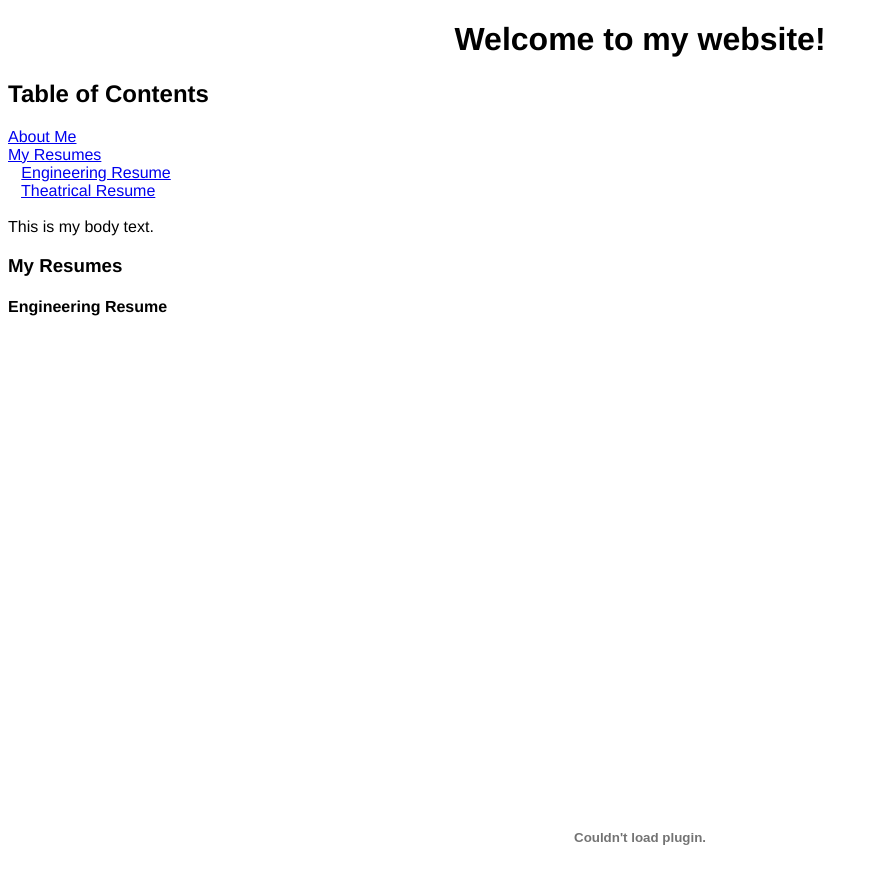
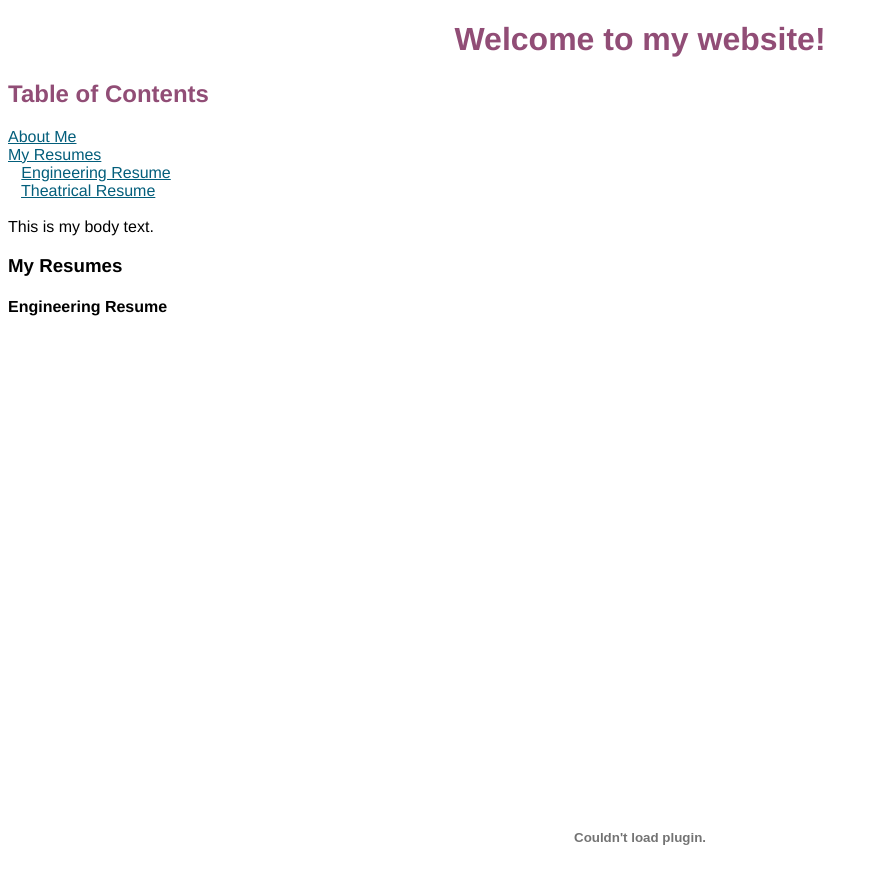
Before and after one commit to jmlipkin/jmlipkin.github.io, a plain HTML site: page index.html in a window 1280 px wide. Shown: the top 884 px of the page, without its empty margins (0-878 px from the left). Drawn offline with Linux system fonts and the light colour scheme.

```diff
--- a/index.html
+++ b/index.html
@@ -9,9 +9,11 @@
 </head>
 
 <body>
+    <header>
         <h1>
             Welcome to my website!
         </h1>
+
         <h2> Table of Contents </h2>
         <a href="about.html"> About Me</a> <br>
         <a href="#resume"> My Resumes </a> <br>
@@ -20,6 +22,7 @@
         &nbsp;&nbsp;
         <a href="#res-theater"> Theatrical Resume </a> <br>
         <br>
+    </header>
     This is my body text.
     <br>
     <h3>
--- a/mystyle.css
+++ b/mystyle.css
@@ -1,3 +1,7 @@
+:root {
+    --myred: #914d76;
+    --myblue: #035e7b;
+}
 * {
     font-family: Helvetica, Arial, sans-serif;
 }
@@ -5,8 +9,18 @@ h1 {
     text-align: center;
 }
 
+header {
+    margin: 0px;
+    padding: 0px;
+    color: #914d76;
+}
 object {
     display: block;
     margin-left: auto;
     margin-right: auto;
 }
+
+a:link,
+a:visited {
+    color: var(--myblue);
+}
```
Also changed, not shown: about.html (+1 -1 lines), 2 other files. Lines whose indentation alone changed are shown as unchanged.
